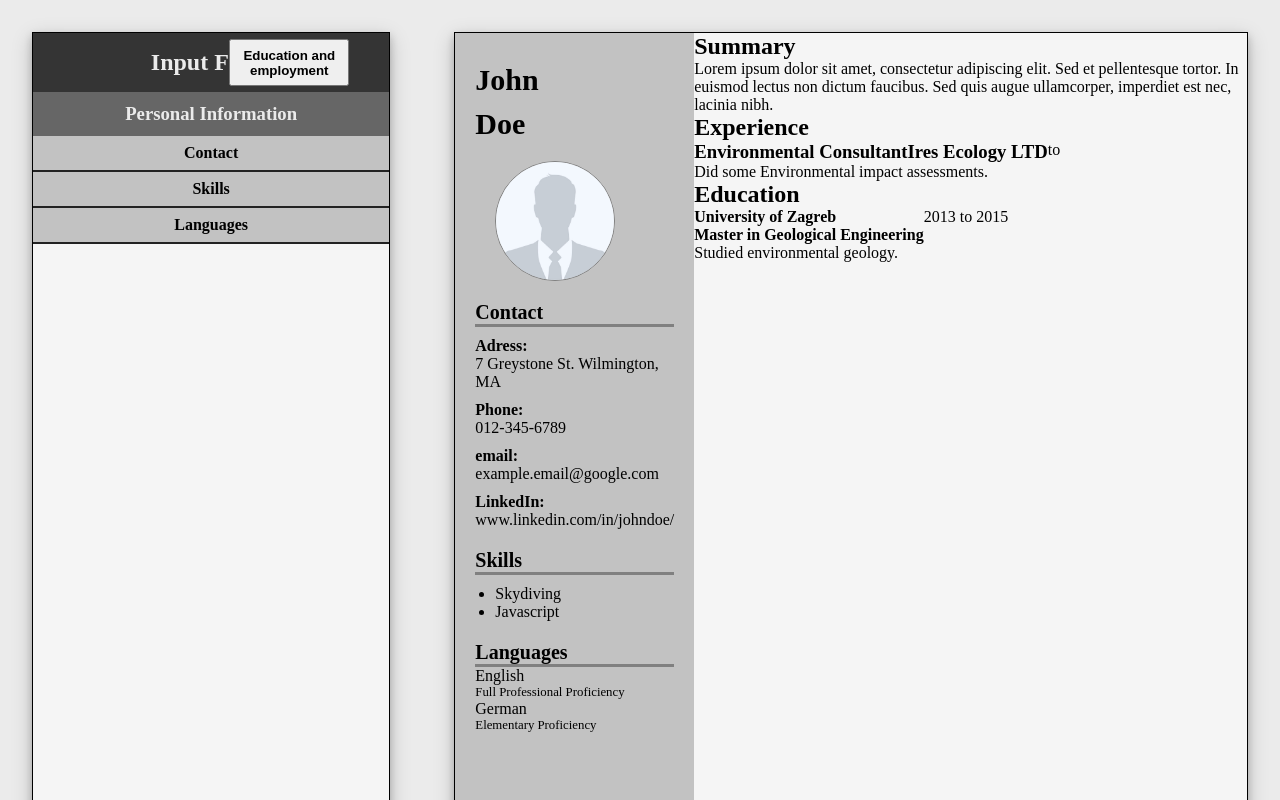
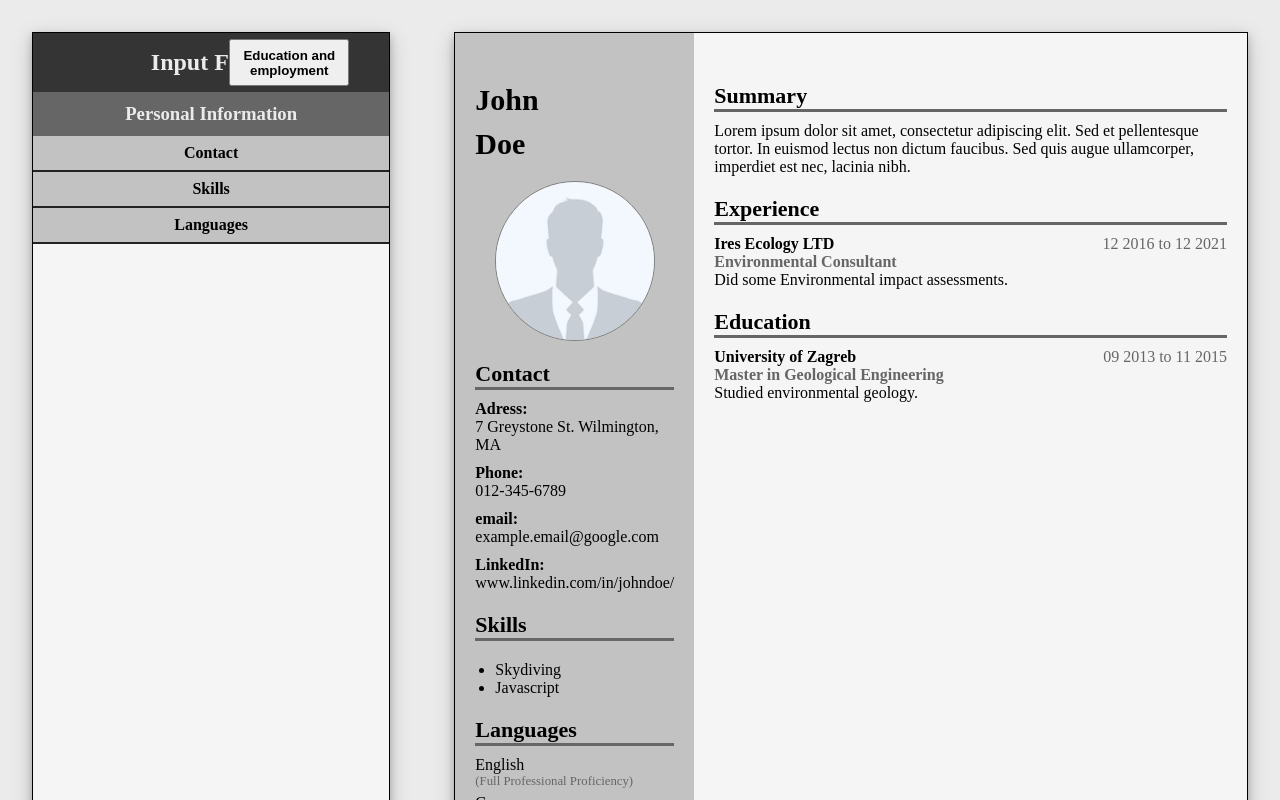
Before and after one commit to MrDando/CV-Project, a React (Create React App) app: page / in a window 1280 px wide. Shown: the top 800 px of the page. Built offline with nearby package versions, Linux system fonts and the light colour scheme.

Commit message:
Finished styling for template1

```diff
--- a/src/App.js
+++ b/src/App.js
@@ -56,7 +56,7 @@ class App extends React.Component {
                         year: "2016"
                       },
                       to: "2021-12-31",
-                      toObje: {
+                      toObj: {
                         day: "31",
                         month: "12",
                         year: "2021"
@@ -210,10 +210,15 @@ class App extends React.Component {
     const dateArr = date.split('-')
     const dateObj = {
       year: dateArr[0],
-      month: dateArr[1],
+      month: this.convertMonth(dateArr[1]),
       day: dateArr[2]
     }
     return dateObj
+  }
+
+  convertMonth(monthNumber) {
+    const monthNames = ['Jan', 'Feb', 'Mar', 'Apr', 'May', 'Jun', 'Jul', 'Aug', 'Sep', 'Oct', 'Nov', 'Dec']
+    return monthNames[monthNumber-1]
   }
 
   submitExperience(e) {
--- a/src/Components/CVs/CVContainer.js
+++ b/src/Components/CVs/CVContainer.js
@@ -4,7 +4,6 @@ import Template1 from './Template1/Template1'
 
 function CVContainer(props) {
     const template = props.data.cvTemplate
-    console.log(props.data)
     if (template === 'template1') {
         return (
             <div>
--- a/src/Components/CVs/Template1/Template1.css
+++ b/src/Components/CVs/Template1/Template1.css
@@ -3,19 +3,32 @@
 }
 
 .personal {
-    padding: 30px 20px 0 20px;
+    padding: 50px 20px 20px 20px;
     width: 40%;
     background-color: var(--silver);
 }
 
-.personal h2 {
-    font-size: 20px;
-    border-bottom: 3px solid gray;
+.professional {
+    padding: 50px 20px 20px 20px;
 }
 
 .name span {
     font-size: 30px;
     font-weight: bold;
+}
+
+.template1 h2 {
+    font-size: 22px;
+    border-bottom: 3px solid var(--dim-gray);
+    margin-bottom: 10px;
+}
+
+.template1 h3 {
+    font-size: 16px;
+}
+
+.proficiency, .timespan, .position, .degree {
+    color: var(--dim-gray)
 }
 
 .lastname {
@@ -27,17 +40,23 @@
     margin-left: 20px;
     border: 1px solid gray;
     border-radius: 50%;
-    height: 120px;
-    width: 120px;
+    height: 160px;
+    width: 160px;
 }
 
 .section {
     padding-top: 20px;
 }
 
-.contact .category {
-    padding-top: 10px;
+.category {
+    padding-bottom: 10px;
 }
+
+.category:last-child {
+    padding-bottom: 0;
+}
+
+
 
 .contact .category-name {
     font-weight: bold;
@@ -46,6 +65,10 @@
 .skills ul {
     padding-top: 10px;
     padding-left: 20px;
+}
+
+.language {
+    margin-bottom: 5px;
 }
 
 .languages .proficiency {
--- a/src/Components/CVs/Template1/Template1.js
+++ b/src/Components/CVs/Template1/Template1.js
@@ -27,7 +27,7 @@ function Languages(props) {
                 {props.languages.map(language => {
                     return  <div key={language.key} className='language'>
                                 <div className='name'>{language.languageName}</div>
-                                <div className='proficiency'>{language.proficiency}</div>
+                                <div className='proficiency'>({language.proficiency})</div>
                             </div>
                 })}
             </div>
@@ -37,14 +37,17 @@ function Languages(props) {
 
 function Experience(props) {
     return(
-        <div>
+        <div className='section'>
             <h2>Experience</h2>
             {props.experiences.map(experience => {
+                console.log(experience)
                 return  <div key={experience.key} className='job-container'>
-                            <div className='flex'>
-                                <h3 className='position'>{experience.position}</h3>
-                                <h3 className='organization-name'>{experience.employer}</h3>
-                                <span className='timespan'>{experience.from.year} to {experience.to.year}</span>
+                            <div className='flex' style={{justifyContent: 'space-between'}}>
+                                <div className='flex column'>
+                                    <h3 className='organization-name'>{experience.employer}</h3>
+                                    <h3 className='position'>{experience.position}</h3>
+                                </div>
+                                <span className='timespan'>{experience.fromObj.month} {experience.fromObj.year} to {experience.toObj.month} {experience.toObj.year}</span>
                             </div>
                             <p>{experience.description}</p>
                         </div>
@@ -55,16 +58,16 @@ function Experience(props) {
 
 function Education(props) {
     return(
-        <div>
+        <div className='section'>
             <h2>Education</h2>
             {props.educationArr.map(education => {
                 return  <div key={education.key} className='education-container flex column'>
-                            <div className='flex'>
-                                <div>
-                                    <h4>{education.institution}</h4>
-                                    <h4>{education.degree}</h4>
+                            <div className='flex' style={{justifyContent: 'space-between'}}>
+                                <div className='flex column'>
+                                    <h3>{education.institution}</h3>
+                                    <h3 className='degree'>{education.degree}</h3>
                                 </div>
-                                <span className='timespan'>{education.fromObj.year} to {education.toObj.year}</span>
+                                <span className='timespan'>{education.fromObj.month} {education.fromObj.year} to {education.toObj.month} {education.toObj.year}</span>
                             </div>
                             {education.description}
                         </div>
@@ -75,7 +78,6 @@ function Education(props) {
 
 function Template1(props) {
     const data = props.data
-    console.log(data)
     return (
         <div className='cv template1 flex'>
             <div className='personal flex column'>
@@ -83,25 +85,25 @@ function Template1(props) {
                     <span className='firstname'>{data.firstname}</span>
                     <span className='lastname'>{data.lastname}</span>
                 </div>
-                <div className='photo-container'>
+                <div className='photo-container flex'>
                     <img src={data.photoURL} alt=''></img>
                 </div>
                 <div className='contact section'>
                     <h2>Contact</h2>
                     <div className='address category'>
-                        <div className='category-name'>Adress:</div>
+                        <h3 className='category-name'>Adress:</h3>
                         <div className='value'>{data.adress}</div>
                     </div>
                     <div className='phone category'>
-                        <div className='category-name'>Phone:</div>
+                        <h3 className='category-name'>Phone:</h3>
                         <div className='value'>{data.phone}</div>
                     </div>
                     <div className='email category'>
-                        <div className='category-name'>email:</div>
+                        <h3 className='category-name'>email:</h3>
                         <div className='value'>{data.email}</div>
                     </div>
                     <div className='linkedin category'>
-                        <div className='category-name'>LinkedIn:</div>
+                        <h3 className='category-name'>LinkedIn:</h3>
                         <div className='value'>{data.linkedIn}</div>
                     </div>
                 </div>
```
